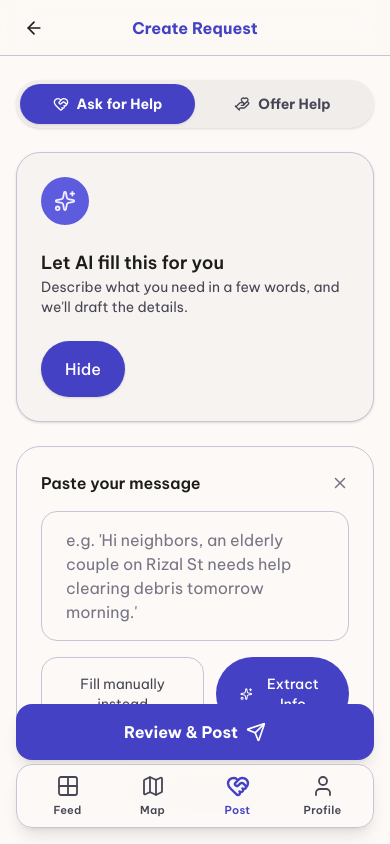
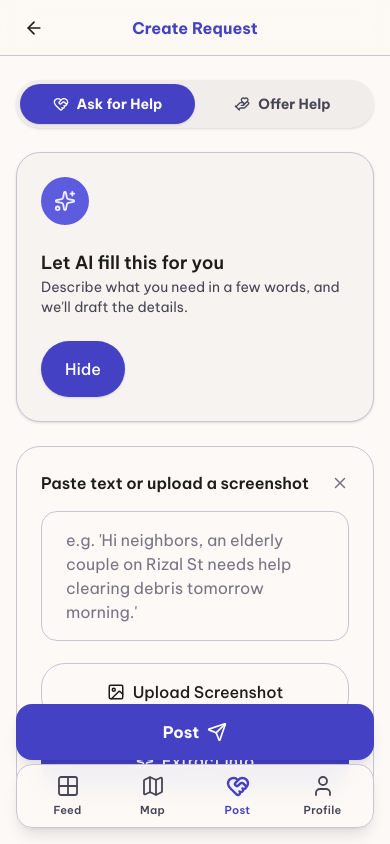
Before and after one commit to Carlwyne-Dev/BayanihanHub, a Next.js app: page /ask in a window 390 px wide. Shown: the top 844 px of the page. Built offline with nearby package versions, Linux system fonts and the light colour scheme; no server answers.

Commit message:
feat: add OCR screenshot feature and fix UI issues on ask page

```diff
--- a/src/app/ask/page.tsx
+++ b/src/app/ask/page.tsx
@@ -2,7 +2,8 @@
 
 import { useState, useEffect, Suspense } from 'react';
 import { useRouter, useSearchParams } from 'next/navigation';
-import { Sparkles, Loader2, AlertCircle, Send, X, Info, ArrowLeft, HeartHandshake, HandHeart } from 'lucide-react';
+import { ArrowLeft, Send, Sparkles, Loader2, AlertCircle, X, Image as ImageIcon, Info, HeartHandshake, HandHeart } from 'lucide-react';
+import Tesseract from 'tesseract.js';
 import { motion, AnimatePresence } from 'framer-motion';
 import { TopNav } from '@/components/TopNav';
 import { Footer } from '@/components/Footer';
@@ -42,6 +43,7 @@ function AskContent() {
   const [form, setForm] = useState<FormData>({ ...INITIAL, type: initialType });
   const [aiText, setAiText] = useState('');
   const [aiLoading, setAiLoading] = useState(false);
+  const [ocrLoading, setOcrLoading] = useState(false);
   const [aiError, setAiError] = useState('');
   const [aiFallback, setAiFallback] = useState(false);
   const [showAiPanel, setShowAiPanel] = useState(true);
@@ -132,6 +134,32 @@ function AskContent() {
     }
   }
 
+  async function handleFileUpload(e: React.ChangeEvent<HTMLInputElement>) {
+    const file = e.target.files?.[0];
+    if (!file) return;
+
+    setOcrLoading(true);
+    setAiError('');
+    try {
+      const result = await Tesseract.recognize(file, 'eng', {
+        logger: m => console.log(m)
+      });
+      const text = result.data.text;
+      if (text.trim().length < 5) {
+        setAiError('Could not find enough text in that image. Please paste it manually.');
+      } else {
+        setAiText(text);
+      }
+    } catch (err) {
+      console.error(err);
+      setAiError('Failed to read the image. Please try pasting text instead.');
+    } finally {
+      setOcrLoading(false);
+      // Reset input so the same file can be selected again
+      if (e.target) e.target.value = '';
+    }
+  }
+
   async function handleSubmit(e: React.FormEvent) {
     e.preventDefault();
     setError('');
@@ -204,7 +232,7 @@ function AskContent() {
   };
 
   return (
-    <div className="flex-1 flex flex-col w-full bg-background min-h-screen relative pb-28 md:pb-0">
+    <div className="flex-1 flex flex-col w-full bg-background min-h-screen relative pb-44 md:pb-0">
 
       {/* Toast Notification */}
       {toastMsg && (
@@ -282,9 +310,11 @@ function AskContent() {
         {showAiPanel && (
           <motion.div initial={{ opacity: 0, height: 0, y: -10 }} animate={{ opacity: 1, height: 'auto', y: 0 }} exit={{ opacity: 0, height: 0, overflow: 'hidden' }} className="bg-surface border border-outline-variant rounded-xl p-6 flex flex-col gap-4">
             <div className="flex justify-between items-center">
-              <h4 className="text-base font-semibold text-on-surface">Paste your message</h4>
+              <h4 className="text-base font-semibold text-on-surface">Paste text or upload a screenshot</h4>
               <button onClick={() => setShowAiPanel(false)}><X size={18} className="text-outline" /></button>
             </div>
+
+            <div className="relative">
               <textarea
                 className={inputClass}
                 rows={4}
@@ -292,26 +322,48 @@ function AskContent() {
                 value={aiText}
                 onChange={e => setAiText(e.target.value)}
                 style={{ resize: 'none' }}
+                disabled={ocrLoading}
               />
+              {ocrLoading && (
+                <div className="absolute inset-0 bg-surface/50 backdrop-blur-sm flex items-center justify-center rounded-lg">
+                  <div className="flex items-center gap-2 text-primary font-semibold">
+                    <Loader2 size={20} className="animate-spin" />
+                    Reading screenshot...
+                  </div>
+                </div>
+              )}
+            </div>
             {aiError && (
               <div className={`flex items-center gap-2 text-sm ${aiFallback ? 'text-on-surface-variant' : 'text-error'}`}>
                 <AlertCircle size={14} /> {aiError}
               </div>
             )}
-            <div className="flex gap-3 justify-end">
-              <motion.div whileHover={{ scale: 1.02 }} whileTap={{ scale: 0.98 }}>
-                <button type="button" onClick={() => { setShowAiPanel(false); set('type', form.type === 'ASK' ? 'OFFER' : 'ASK'); }} className="px-6 py-4 text-sm text-on-surface-variant hover:text-on-surface border border-outline-variant rounded-lg transition-colors w-full h-full">
-                  Fill manually instead
-                </button>
-              </motion.div>
-              <motion.div whileHover={{ scale: 1.02 }} whileTap={{ scale: 0.98 }}>
+            <div className="flex flex-col sm:flex-row gap-3 justify-end">
+              <div className="flex-1">
+                <input
+                  type="file"
+                  accept="image/*"
+                  onChange={handleFileUpload}
+                  className="hidden"
+                  id="screenshot-upload"
+                  disabled={ocrLoading || aiLoading}
+                />
+                <label
+                  htmlFor="screenshot-upload"
+                  className="flex items-center justify-center gap-2 px-6 py-4 text-base font-medium text-on-surface hover:bg-surface-container-low border border-outline-variant rounded-xl transition-colors w-full cursor-pointer h-full"
+                >
+                  <ImageIcon size={18} />
+                  Upload Screenshot
+                </label>
+              </div>
+              <motion.div whileHover={{ scale: 1.02 }} whileTap={{ scale: 0.98 }} className="flex-1">
                 <button
                   type="button"
                   onClick={handleAiExtract}
                   disabled={aiLoading}
-                  className="bg-primary text-on-primary text-sm px-6 py-4 rounded-full hover:opacity-90 transition-opacity flex items-center gap-2 font-medium w-full h-full"
+                  className="bg-primary text-on-primary text-base px-6 py-4 rounded-xl hover:opacity-90 transition-opacity flex items-center justify-center gap-2 font-medium w-full h-full"
                 >
-                  {aiLoading ? <Loader2 size={16} className="animate-spin" /> : <Sparkles size={16} />}
+                  {aiLoading ? <Loader2 size={18} className="animate-spin" /> : <Sparkles size={18} />}
                   {aiLoading ? 'Extracting…' : 'Extract Info'}
                 </button>
               </motion.div>
@@ -488,24 +540,32 @@ function AskContent() {
                   className="bg-primary text-on-primary text-base font-medium px-12 py-4 rounded-full hover:opacity-90 transition-opacity shadow-sm flex items-center gap-2"
                 >
                   {submitting ? <Loader2 size={18} className="animate-spin" /> : null}
-                  {submitting ? 'Posting…' : <>Review & Post <Send size={18} /></>}
+                  {submitting ? 'Posting…' : <>Post <Send size={18} /></>}
                 </button>
               </motion.div>
             </div>
 
             {/* Mobile Sticky Action Bar — only visible when valid or scrolled to bottom */}
+            <AnimatePresence>
               {showFloatingButton && (
-              <div className="md:hidden fixed bottom-[84px] left-4 right-4 z-[9998] animate-in fade-in slide-in-from-bottom-2">
+                <motion.div
+                  initial={{ opacity: 0, y: 15 }}
+                  animate={{ opacity: 1, y: 0 }}
+                  exit={{ opacity: 0, y: 15 }}
+                  transition={{ duration: 0.2 }}
+                  className="md:hidden fixed bottom-[84px] left-4 right-4 z-[9998]"
+                >
                   <button
                     type="submit"
                     disabled={submitting}
                     className="w-full bg-primary text-on-primary text-base font-bold py-4 rounded-2xl flex justify-center items-center gap-2 shadow-lg transition-all active:scale-[0.98]"
                   >
                     {submitting ? <Loader2 size={20} className="animate-spin" /> : null}
-                  {submitting ? 'Posting…' : <>Review & Post <Send size={20} /></>}
+                    {submitting ? 'Posting…' : <>Post <Send size={20} /></>}
                   </button>
-              </div>
+                </motion.div>
               )}
+            </AnimatePresence>
           </form>
         </motion.div>
       </main>
```
Lines whose indentation alone changed are shown as unchanged.
